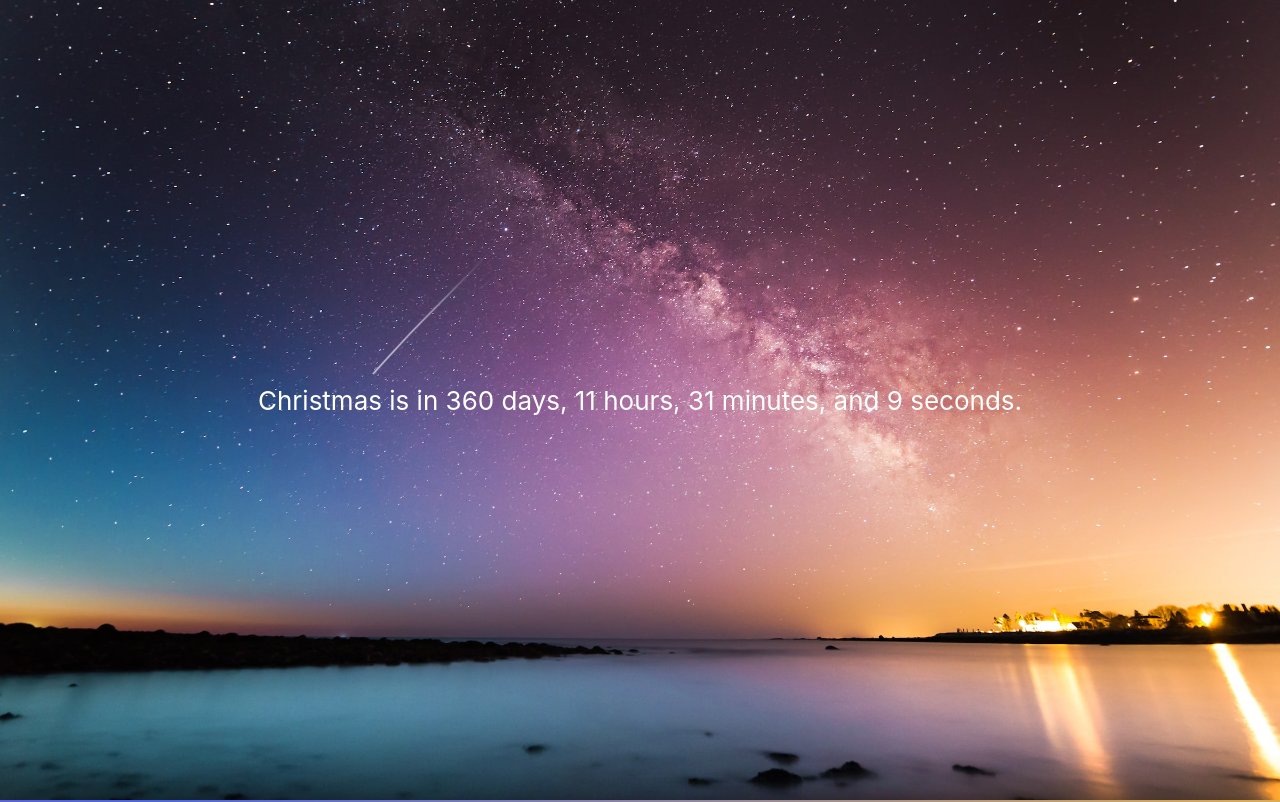
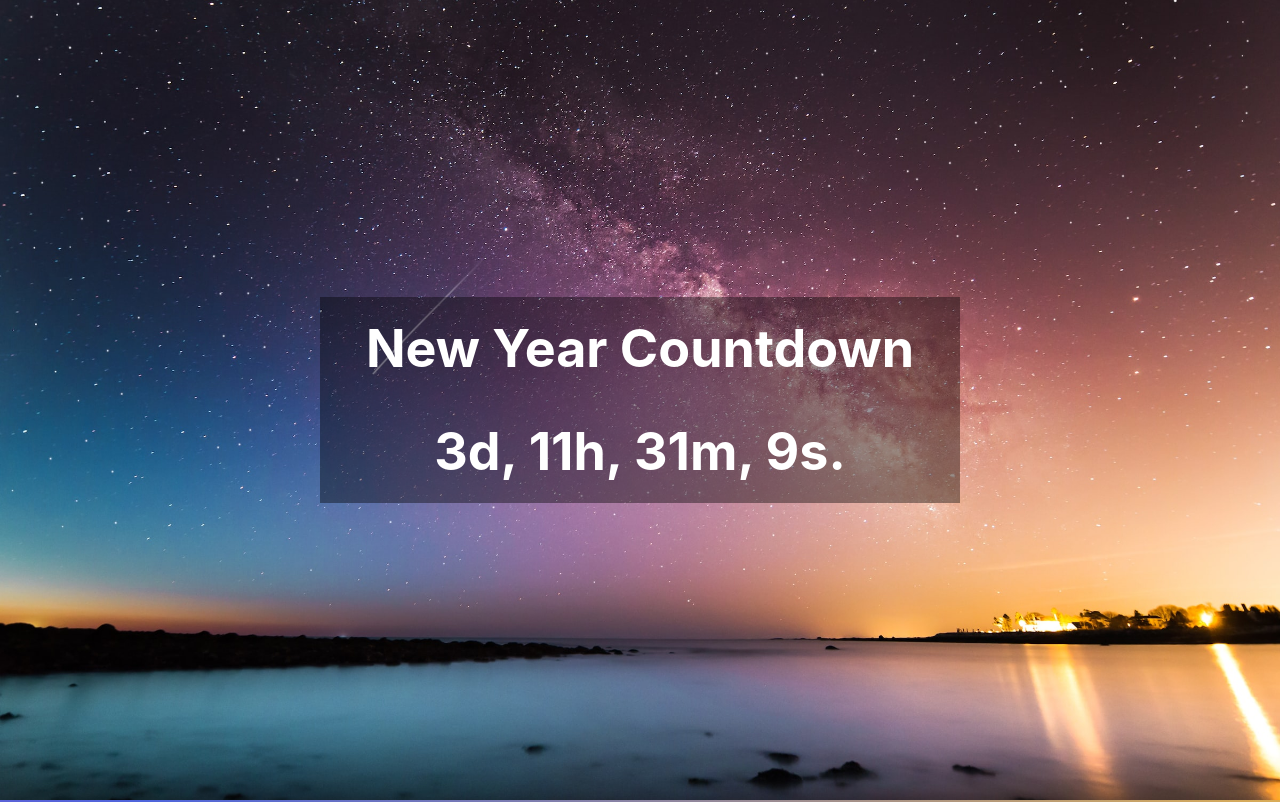
Before and after one commit to H3X-C0DE/Xmas-Assigment, a React (Create React App) app: page / in a window 1280 px wide. Shown: the top 802 px of the page. Built offline with nearby package versions, Linux system fonts and the light colour scheme.

Commit message:
changed date

```diff
--- a/src/components/Timer.jsx
+++ b/src/components/Timer.jsx
@@ -10,9 +10,9 @@ function CountdownTimer() {
     const intervalId = setInterval(() => {
       // Get the current date and time
       const now = new Date();
-      // Set the target date and time to Christmas
-      const targetDate = new Date(now.getFullYear(), 11, 24); // 24th of December
-      // If the target date has already passed, set the target date to next year's Christmas
+      // Set the target year, month and day
+      const targetDate = new Date(now.getFullYear(), 12, 1); // 1th of January
+      // If the target date has already passed, set the target date to next year
       if (now > targetDate) {
         targetDate.setFullYear(targetDate.getFullYear() + 1);
       }
@@ -31,10 +31,15 @@ function CountdownTimer() {
   }, []);
 
   return (
-    <p>
-      Christmas is in {days} days, {hours} hours, {minutes} minutes, and{" "}
-      {seconds} seconds.
-    </p>
+    <>
+      <h1>New Year Countdown</h1>
+      <div className="countdown-div">
+        <span id="days">{days}d, </span>
+        <span id="hours">{hours}h, </span>
+        <span id="minutes">{minutes}m, </span>
+        <span>{seconds}s.</span>
+      </div>
+    </>
   );
 }
 
```
